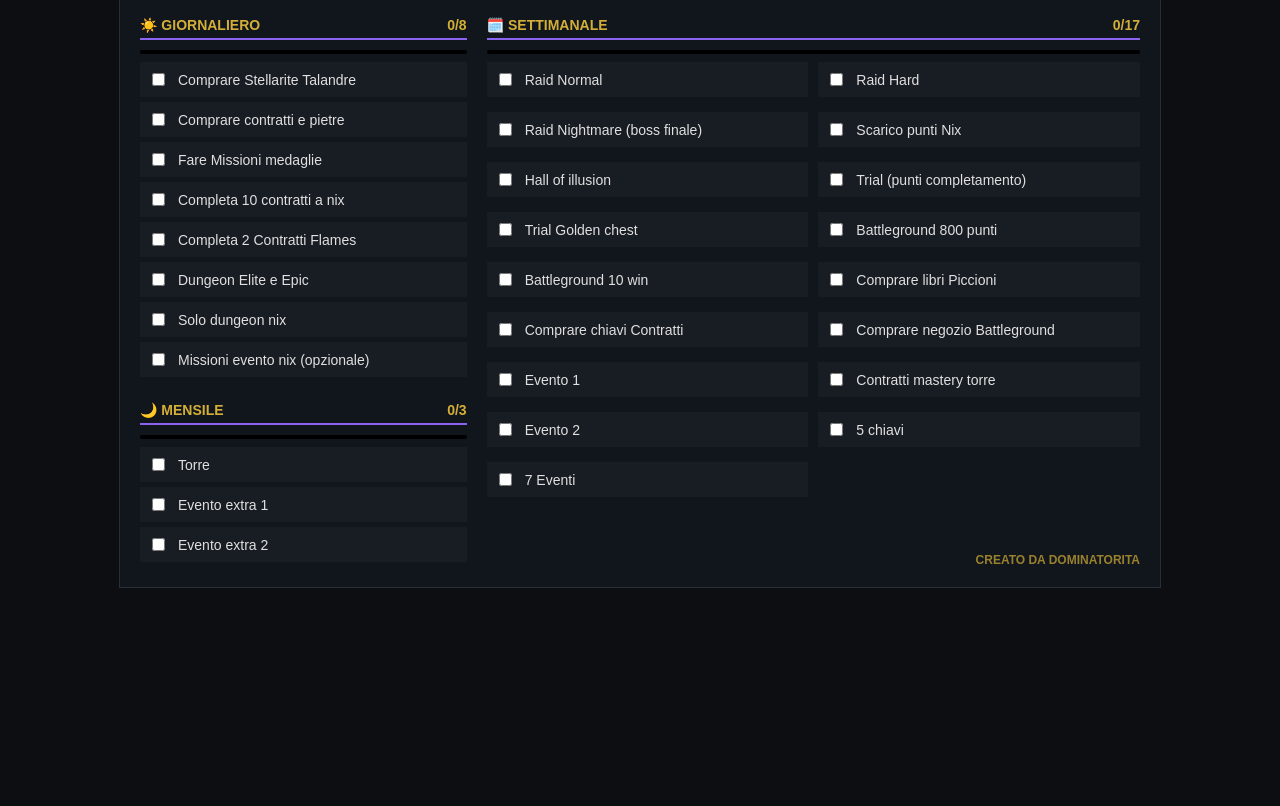
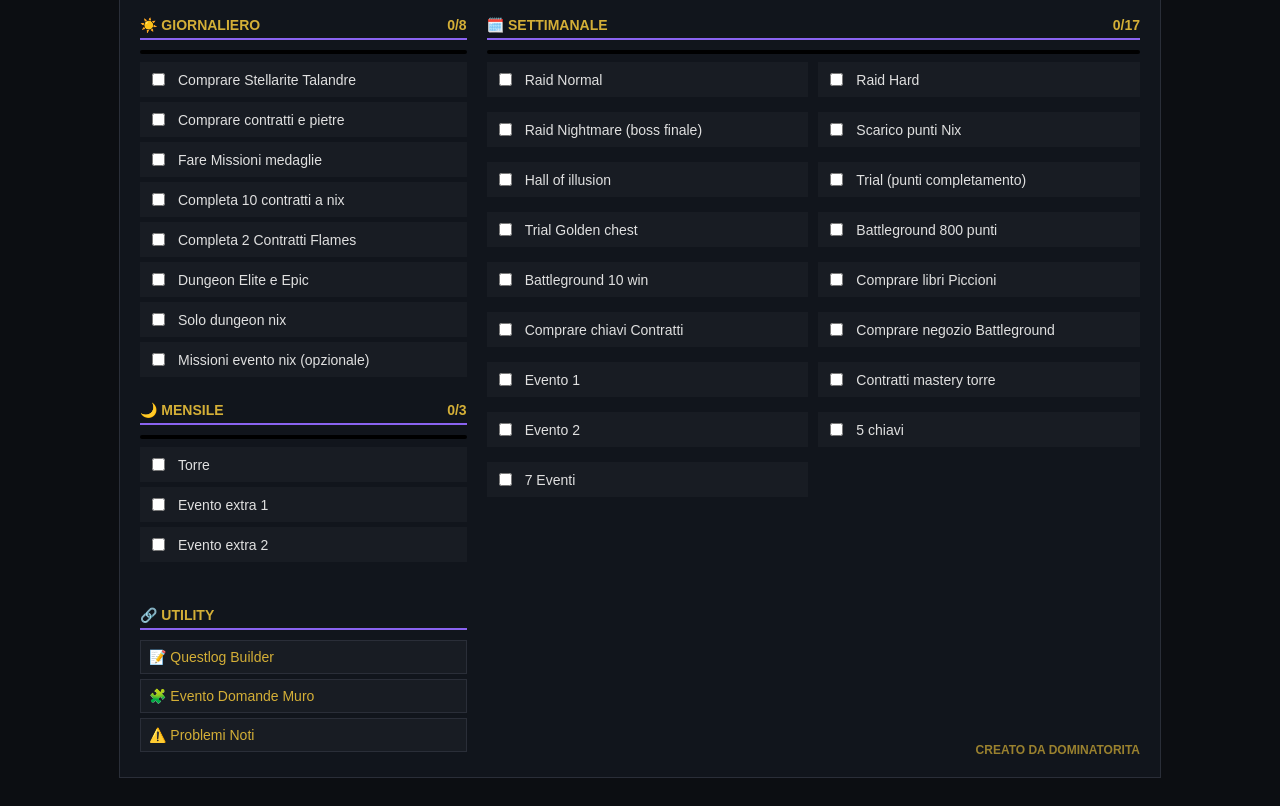
Before and after one commit to Dominatorita/THRONE-AND-LIBERTY---MASTER-DASHBOARD, a plain HTML site: page index.html in a window 1280 px wide. Shown: the part 109-915 px from the top of the page. Before the commit the page ends 800 px from the top, so only its background shows below. Drawn offline with Linux system fonts and the light colour scheme.

Commit message:
Update index.html

```diff
--- a/index.html
+++ b/index.html
@@ -20,6 +20,8 @@ h1 { color: var(--gold); margin: 0; font-size: 22px; }
 /* Stile barra */
 .progress-bg { height: 4px; background: #000; margin-bottom: 8px; border-radius: 2px; }
 .progress-fill { height: 100%; background: var(--gold); width: 0%; transition: width 0.3s; }
+.link-item { color: var(--gold); text-decoration: none; display: block; padding: 8px; background: rgba(255,255,255,0.03); margin-bottom: 5px; border: 1px solid var(--border); transition: 0.2s; }
+.link-item:hover { background: rgba(212, 175, 55, 0.1); border-color: var(--gold); }
 </style>
 </head>
 <body>
@@ -42,6 +44,13 @@ h1 { color: var(--gold); margin: 0; font-size: 22px; }
 <div class="section-header"><span>🌙 MENSILE</span> <span id="count-m">0/0</span></div>
 <div class="progress-bg"><div id="pb-m" class="progress-fill"></div></div>
 <div id="list-m"></div>
+</div>
+<!-- Sezione Link Esterni -->
+<div style="margin-top: 20px;">
+    <div class="section-header"><span>🔗 UTILITY</span></div>
+    <a href="https://questlog.gg/throne-and-liberty/en/character-builder" target="_blank" class="link-item">📝 Questlog Builder</a>
+    <a href="https://docs.google.com/document/u/0/d/e/2PACX-1vRlGeaweu5UZXuTPmuN-PAs9VCuCjQzRNyF9VlN3lKZXbfXokKLnyizJh2I2di0Hw6Zg3ixyLXnMp1k/pub?pli=1" target="_blank" class="link-item">🧩 Evento Domande Muro</a>
+    <a href="https://help.playthroneandliberty.com/hc/en-us/articles/32875866637211-Known-Issues" target="_blank" class="link-item">⚠️ Problemi Noti</a>
 </div>
 </div>
 <div>
```
